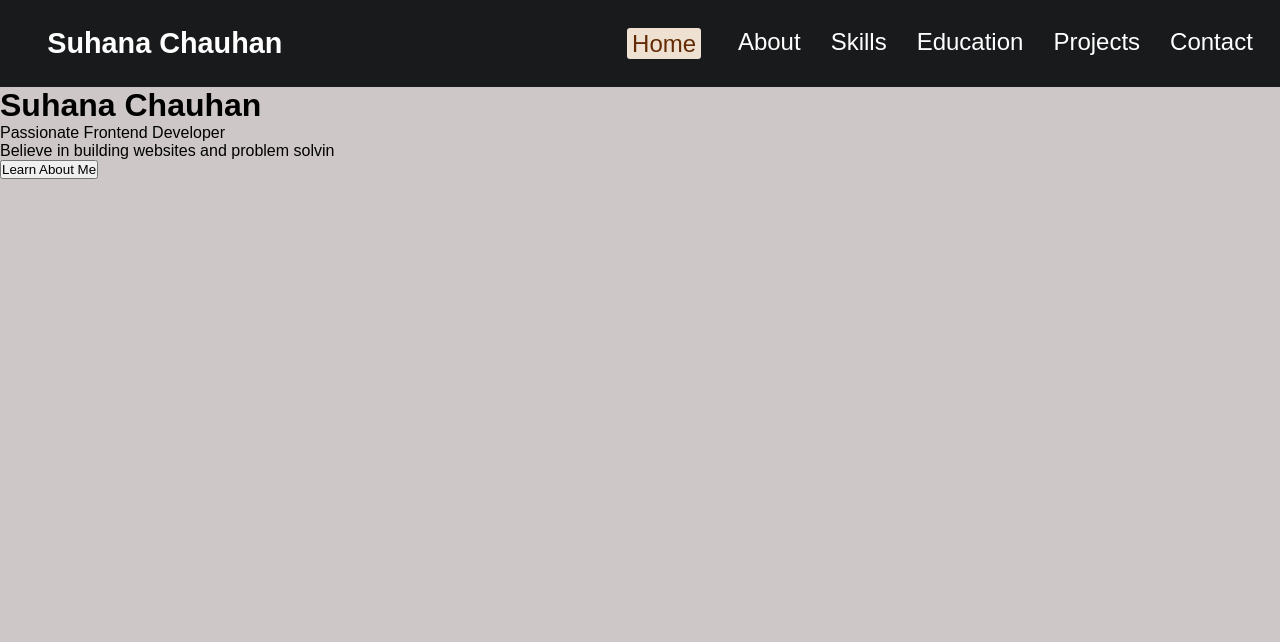
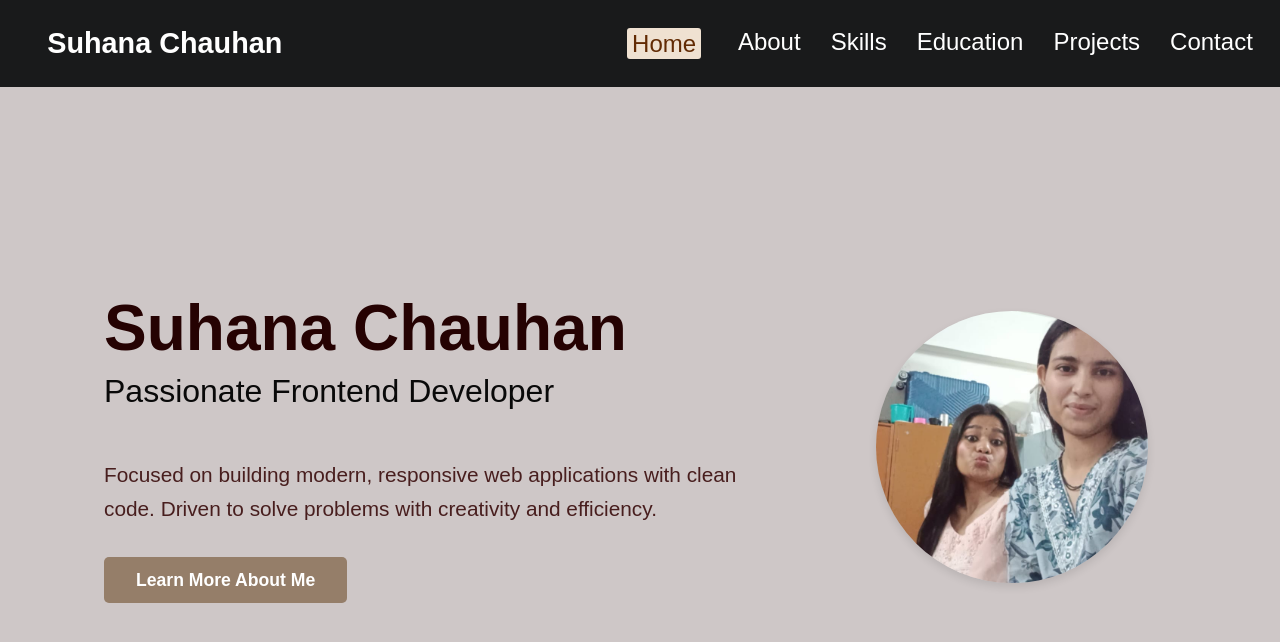
Before and after one commit to Suhana783/Portfolio, a plain HTML site: page home.html in a window 1280 px wide. Drawn offline with Linux system fonts and the light colour scheme.

Commit message:
designed home page and working on about page

```diff
--- a/home.html
+++ b/home.html
@@ -4,7 +4,88 @@
     <meta charset="UTF-8">
     <meta name="viewport" content="width=device-width, initial-scale=1.0">
     <link rel="stylesheet" href="style.css">
-    <title>Document</title>
+    <title>Portfolio</title>
+
+    <style>
+
+      .home-hero-section {
+
+        display: flex;
+        justify-content: space-between;
+        align-items: center;
+        padding: 80px 5%;
+        min-height: calc(100vh - 80px);
+        max-width: 1200px;
+        margin: 0 auto;
+        text-align: left;
+      }
+
+
+      .hero-text-content {
+          flex: 2;
+          padding-right: 40px;
+      }
+
+
+      .hero-text-content .main-name {
+          font-size: 4.0rem;
+          color:rgb(37, 2, 2);
+          margin-bottom: 0.5rem;
+      }
+
+
+      .hero-text-content .title-passion {
+          font-size: 2rem;
+          font-weight: 500;
+          color: #090909;
+          margin-bottom: 3rem;
+      }
+
+
+      .hero-text-content .description {
+          font-size: 1.3rem;
+          line-height: 1.6;
+          color: #481e1e;
+          margin-bottom: 2rem;
+      }
+
+
+      .cta-button {
+          background-color: #957e69;
+          color: white;
+          text-decoration: none;
+          padding: 0.8rem 2rem;
+          border-radius: 5px;
+          font-size: 1.1rem;
+          font-weight: bold;
+          cursor: pointer;
+          display: inline-block;
+          transition: background-color 0.3s;
+      }
+
+      .cta-button:hover {
+          background-color: #382c20;
+      }
+
+
+      .hero-image-placeholder {
+          flex: 1;
+          display: flex;
+          justify-content: center;
+          margin-left: 3rem;
+      }
+
+      .hero-image-placeholder img {
+          width: 17rem;
+          height: 17rem;
+          border-radius: 50%;
+          object-fit: cover;
+          box-shadow: 0 4px 8px rgba(0, 0, 0, 0.1);
+      }
+
+    </style>
+
+
 </head>
 <body>
     <header>
@@ -25,12 +106,21 @@
 
 </header>
 
-<div id="home" class="homeContent">
-  <h1>Suhana Chauhan</h1>
-  <p>Passionate Frontend Developer</p>
-  <p>Believe in building websites and problem solvin</p>
-  <button>Learn About Me</button>
-</div>
+<main class="home-hero-section">
+
+  <div class="hero-text-content">
+    <h1 class="main-name">Suhana Chauhan</h1>
+    <p class="title-passion">Passionate Frontend Developer</p>
+    <p class="description">Focused on building modern, responsive web applications with clean code.
+      Driven to solve problems with creativity and efficiency.</p>
+    <a href="about.html" class="cta-button">Learn More About Me</a>
+  </div>
+
+  <div class="hero-image-placeholder">
+    <img  src="photo.jpeg" alt="Suhana Chauhan Profile Photo">
+
+  </div>
+</main>
 
 </body>
 </html>
```
Also changed, not shown: about.html (+56 -3 lines), about.js (deleted, +0 -12 lines), photo.jpeg (added).
